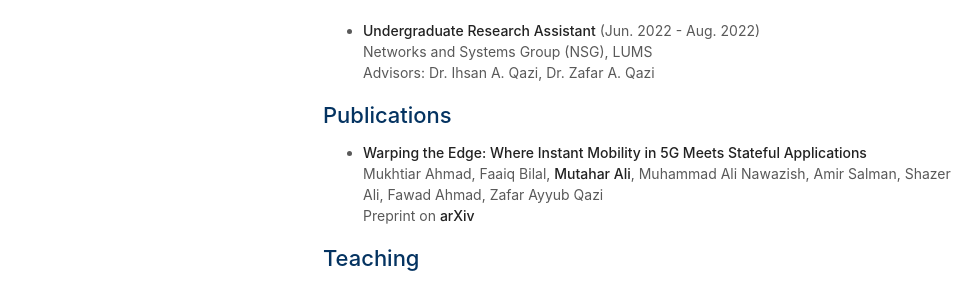
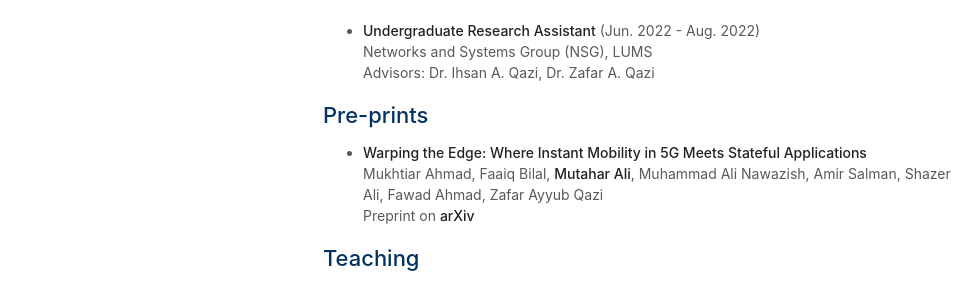
Before and after one commit to Mutahar789/mutahar789.github.io, a Jekyll site: the page built from index.md, in a window 1280 px wide and 1127 px high. Shown: the part 546-834 px from the top of the window, without its empty margins (147-1126 px from the left). Built offline with Jekyll 4.4.1, drawn with Linux system fonts in a browser that asks for light colours; nearby versions of some CDN libraries; a style sheet for code colours, icons or effects is not loaded; our own code applies the rules of GitHub Pages for plain Markdown files.

Commit message:
Update index.md

```diff
--- a/index.md
+++ b/index.md
@@ -25,7 +25,7 @@ I am a first-year PhD student student at [**University of California, Irvine**](
     Networks and Systems Group (NSG), LUMS \
     Advisors: Dr. Ihsan A. Qazi, Dr. Zafar A. Qazi
 
-## Publications
+## Pre-prints
 
 - [**Warping the Edge: Where Instant Mobility in 5G Meets Stateful Applications**](https://arxiv.org/abs/2412.10927) \
     Mukhtiar Ahmad, Faaiq Bilal, **Mutahar Ali**, Muhammad Ali Nawazish, Amir Salman, Shazer Ali, Fawad Ahmad, Zafar Ayyub Qazi \
```
